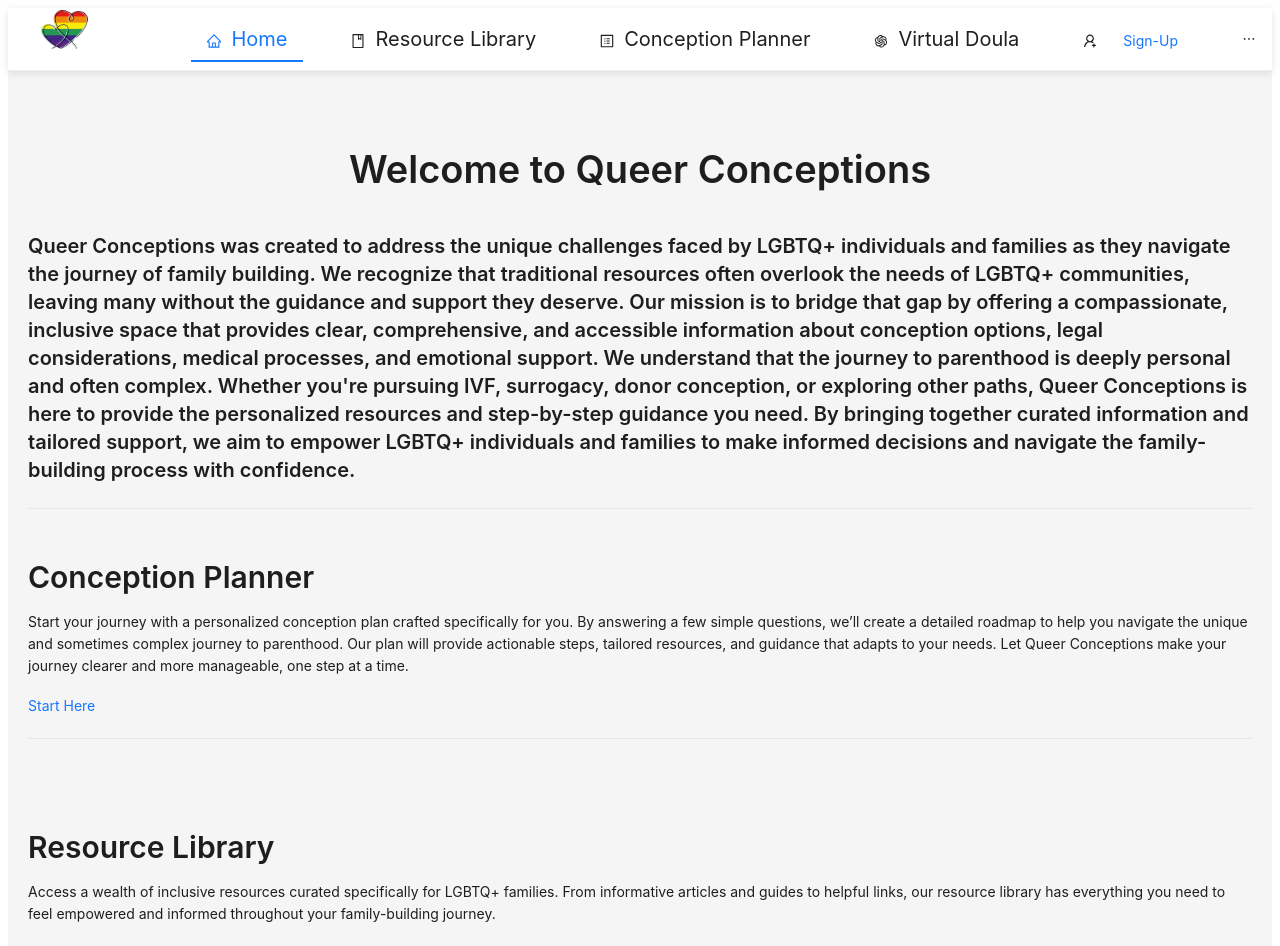
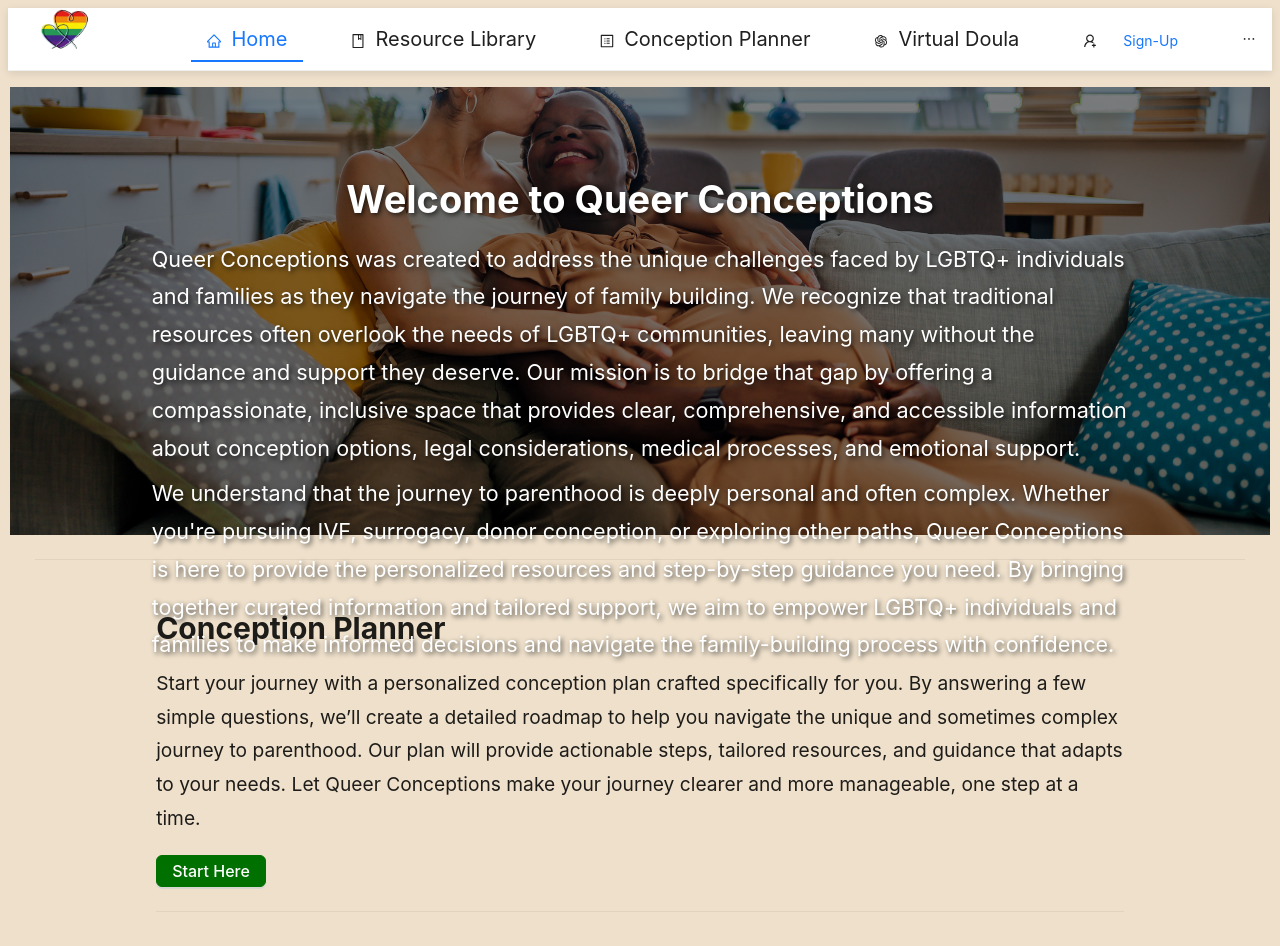
Before and after one commit to MBHunter88/queer_conceptions, a React (Vite) app in the folder client/: page / in a window 1280 px wide. Shown: the top 946 px of the page. Built offline with nearby package versions, Linux system fonts and the light colour scheme.

Commit message:
styling for landing page and feature sections that include aria labels

```diff
--- a/client/src/components/FeatureSection.jsx
+++ b/client/src/components/FeatureSection.jsx
@@ -1,19 +1,57 @@
 import React from 'react';
-import { Typography } from 'antd';
+import { Typography, Button } from 'antd';
 import { Link } from 'react-router-dom';
 
 const { Title, Text } = Typography;
 
 const FeatureSection = ({ title, description, link }) => {
+  const titleId = `${title.replace(/\s+/g, '-').toLowerCase()}-title`;
+  const descriptionId = `${title.replace(/\s+/g, '-').toLowerCase()}-description`;
 
 
 
     return (
-        <div className="feature-section" >
-          <Title level={2}>{title}</Title>
-          <Text>{description}</Text>
+        <div className="feature-section"
+        style={{
+          marginBottom: '40px',
+          maxWidth: '100%',
+          margin: '0 auto',
+        }}
+        aria-labelledby={titleId}
+        aria-describedby={descriptionId}
+        >
+          <Title
+          id={titleId}
+          level={2}
+          style={{
+            fontWeight: 'bold',
+
+            marginBottom: '20px',
+          }}
+          >{title}</Title>
+          <Text
+          id={descriptionId}
+          style={{
+            fontSize: '1.2rem',
+            lineHeight: '1.75',
+            display: 'block',
+            marginBottom: '20px',
+          }}
+          >{description}</Text>
           <div style={{ marginTop: '20px' }}>
-        {link}
+          <Button
+          type="primary"
+          style={{
+            backgroundColor: '#007000',
+            borderColor: '#007000',
+            color: '#fff',
+            textDecoration: 'none',
+            fontWeight: '500',
+            fontSize: '1rem'
+          }}
+        >
+          {link}
+        </Button>
       </div>
         </div>
       );
--- a/client/src/pages/LandingPage.jsx
+++ b/client/src/pages/LandingPage.jsx
@@ -1,38 +1,91 @@
 import React from 'react';
 import FeatureSection from '../components/FeatureSection';
 import { Link } from 'react-router-dom';
-import { Layout, Typography, Row, Col, Divider } from 'antd';
+import { Layout, Typography, Row, Col, Divider, Space } from 'antd';
+
 
 const { Content, Footer } = Layout;
-const { Title } = Typography;
+const { Title, Text } = Typography;
 
-//TODO: Styling
 
 const LandingPage = () => {
   return (
-    <Layout>
-      <Content style={{ height: '100%', padding: '50px 20px' }}>
+    <Layout style={{backgroundColor: '#EEE0CB',  marginTop: '-6.5vw', marginLeft: '-1vw', marginRight: '-1vw', padding: '50px 20px'}}>
+      <Content
+        style={{
+          height: '100%',
+          padding: '50px 20px',
+        }}>
         <div className="landing-page">
-          <Title level={1} style={{ textAlign: 'center', marginBottom: '40px' }}>
+
+        <div style={{
+              height: '35vw',
+              padding: '50px 20px',
+              background: 'url(pregnancy.jpg) no-repeat center/cover',
+              color: '#fff',
+              position: 'relative',
+              textShadow: '2px 2px 5px rgba(0, 0, 0, 0.7)',
+              display: 'flex',
+              justifyContent: 'center',
+              marginLeft: '-2vw',
+              marginRight: '-2vw'
+            }}>
+         <div style={{
+                position: 'absolute',
+                top: 0,
+                left: 0,
+                right: 0,
+                bottom: 0,
+                background: 'rgba(0, 0, 0, 0.5)',
+                }}>
+          </div>
+
+          <div style={{ position: 'relative', zIndex: 1, maxWidth: "80%", marginTop: '1vw' }}>
+          <Title level={1}
+            style={{
+              textAlign: 'center',
+              fontWeight: 'bold',
+              color: '#fff',
+            }}>
             Welcome to Queer Conceptions
           </Title>
-          <Title level={4}>
+          <Space direction='vertical'>
+            <Text style={{
+              fontSize: '1.35rem',
+              lineHeight: '1.75',
+              textAlign: 'center',
+              margin: '0 auto',
+              color: '#fff',
+            }}>
               Queer Conceptions was created to address the unique challenges faced by LGBTQ+ individuals and families
               as they navigate the journey of family building. We recognize that traditional resources often overlook
               the needs of LGBTQ+ communities, leaving many without the guidance and support they deserve. Our mission
               is to bridge that gap by offering a compassionate, inclusive space that provides clear, comprehensive,
               and accessible information about conception options, legal considerations, medical processes, and emotional support.
-
+            </Text>
+            <Text style={{
+                fontSize: '1.35rem',
+                lineHeight: '1.75',
+                textAlign: 'center',
+                margin: '0 auto',
+                color: '#fff',
+              }}>
               We understand that the journey to parenthood is deeply personal and often complex. Whether you're pursuing
               IVF, surrogacy, donor conception, or exploring other paths, Queer Conceptions is here to provide the personalized
               resources and step-by-step guidance you need. By bringing together curated information and tailored support,
               we aim to empower LGBTQ+ individuals and families to make informed decisions and navigate
               the family-building process with confidence.
-          </Title>
-          <Divider />
+            </Text>
+          </Space>
+          </div>
+          </div>
+          <Divider  />
           {/* feature sections in vertical layout */}
           <Row gutter={[0, 40]} justify="center">
-            <Col span={24}>
+            <Col span={24}
+            style={{
+              maxWidth: '80%'
+            }}>
               <FeatureSection
                 title="Conception Planner"
                 description="Start your journey with a personalized conception plan crafted specifically for you.
@@ -44,7 +97,10 @@ const LandingPage = () => {
               />
               <Divider />
             </Col>
-            <Col span={24}>
+            <Col span={24}
+             style={{
+              maxWidth: '80%'
+            }}>
               <FeatureSection
                 title="Resource Library"
                 description="Access a wealth of inclusive resources curated specifically for LGBTQ+ families.
@@ -54,7 +110,10 @@ const LandingPage = () => {
               />
             </Col>
             <Divider />
-            <Col span={24}>
+            <Col span={24}
+            style={{
+              maxWidth: '80%'
+            }}>
               <FeatureSection
                 title="Virtual Doula"
                 description='Introducing our Virtual Doula Chatbot – your personal guide to navigating the
@@ -69,7 +128,7 @@ const LandingPage = () => {
           </Row>
         </div>
       </Content>
-      <Footer style={{ textAlign: 'center' }}>
+      <Footer style={{ textAlign: 'center', padding: '20px 50px', }}>
         BHBH Design ©{new Date().getFullYear()} Created by MJBH
       </Footer>
     </Layout>
```
Also changed, not shown: client/public/RIVF.jpg (added), client/public/pregnancy.jpg (added). Lines whose indentation alone changed are shown as unchanged.
